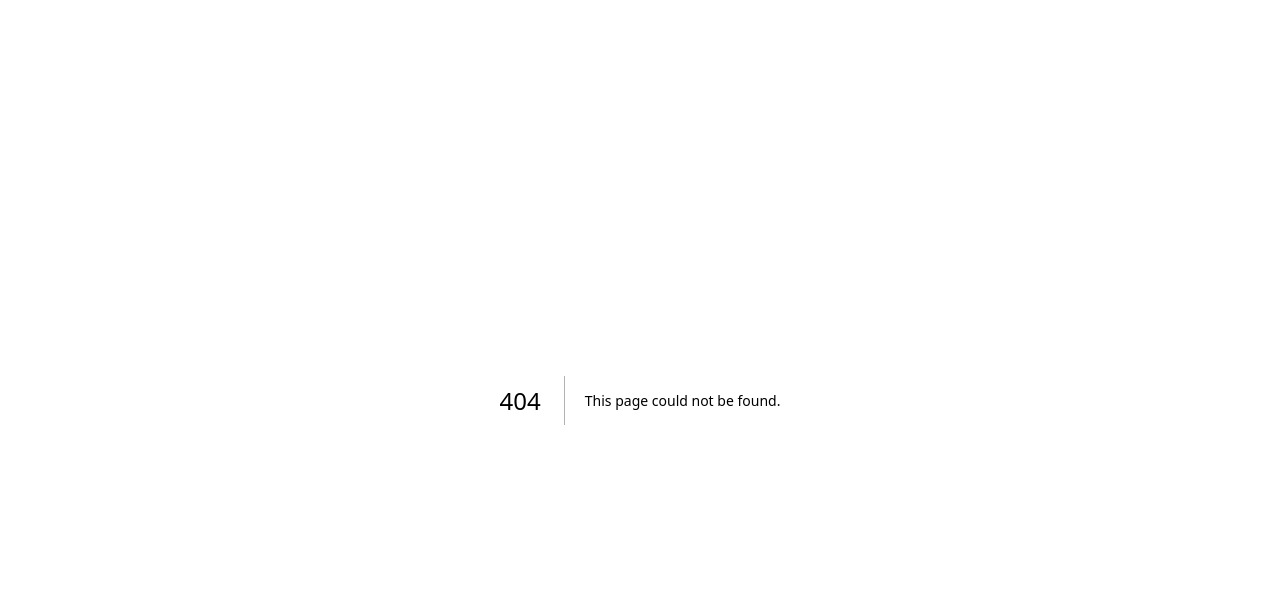
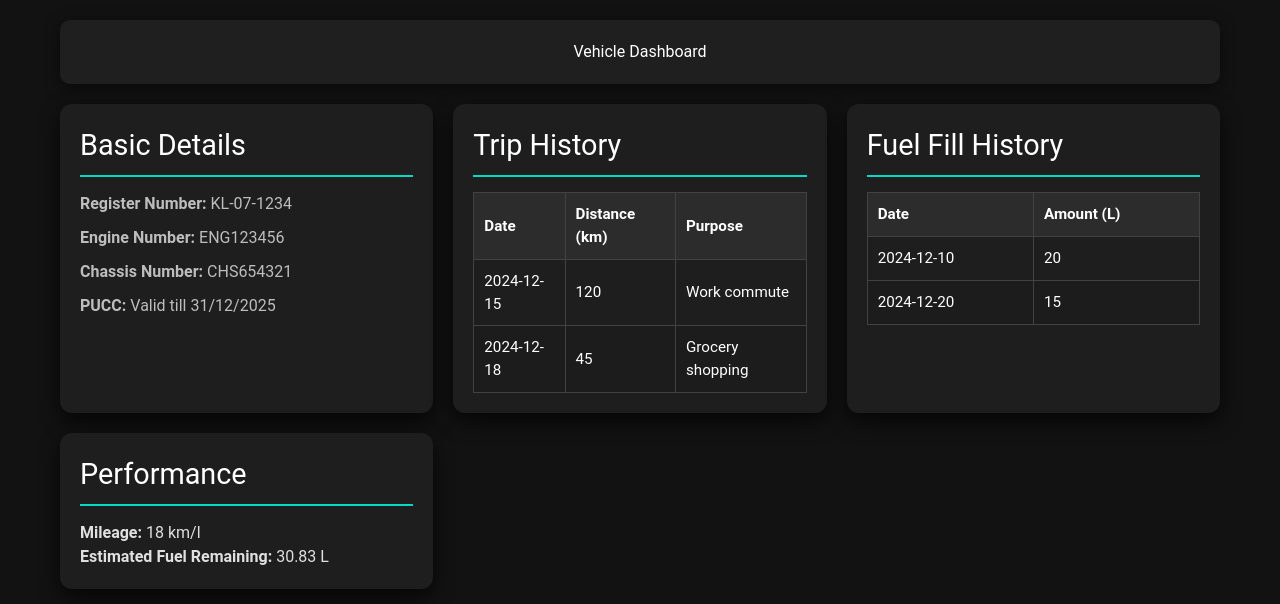
Before and after one commit to AdithyanSPillaiOfficial/Auto-Range, a Next.js app: page /dashboard/vehicledetails/1 in a window 1280 px wide. Before the commit this address had no page. Shown: the top 604 px of the page. Built offline with nearby package versions, Linux system fonts and the light colour scheme.

Commit message:
Added vehicle detail dashboard

```diff
--- /dev/null
+++ b/src/app/dashboard/vehicledetails/[vehiclenum]/page.jsx
@@ -0,0 +1,94 @@
+"use client";
+import React, { useState } from 'react';
+import './vehiclepage.css';
+
+function Page() {
+  const [vehicle, setVehicle] = useState({
+    registerNumber: 'KL-07-1234',
+    engineNumber: 'ENG123456',
+    chassisNumber: 'CHS654321',
+    pucc: 'Valid till 31/12/2025',
+    tripHistory: [
+      { date: '2024-12-15', distance: 120, purpose: 'Work commute' },
+      { date: '2024-12-18', distance: 45, purpose: 'Grocery shopping' },
+    ],
+    fuelFillHistory: [
+      { date: '2024-12-10', amount: 20 },
+      { date: '2024-12-20', amount: 15 },
+    ],
+    mileage: 18,
+    fuelCapacity: 40,
+  });
+
+  const calculateFuelRemaining = () => {
+    const totalDistance = vehicle.tripHistory.reduce((acc, trip) => acc + trip.distance, 0);
+    const totalFuelUsed = totalDistance / vehicle.mileage;
+    return Math.max(vehicle.fuelCapacity - totalFuelUsed, 0);
+  };
+
+  return (
+    <div className="page-container">
+      <header className="header">
+        <h1>Vehicle Dashboard</h1>
+      </header>
+      <main className="main-content">
+        <section className="vehicle-info card">
+          <h2>Basic Details</h2>
+          <ul>
+            <li><strong>Register Number:</strong> {vehicle.registerNumber}</li>
+            <li><strong>Engine Number:</strong> {vehicle.engineNumber}</li>
+            <li><strong>Chassis Number:</strong> {vehicle.chassisNumber}</li>
+            <li><strong>PUCC:</strong> {vehicle.pucc}</li>
+          </ul>
+        </section>
+        <section className="trip-history card">
+          <h2>Trip History</h2>
+          <table>
+            <thead>
+              <tr>
+                <th>Date</th>
+                <th>Distance (km)</th>
+                <th>Purpose</th>
+              </tr>
+            </thead>
+            <tbody>
+              {vehicle.tripHistory.map((trip, index) => (
+                <tr key={index}>
+                  <td>{trip.date}</td>
+                  <td>{trip.distance}</td>
+                  <td>{trip.purpose}</td>
+                </tr>
+              ))}
+            </tbody>
+          </table>
+        </section>
+        <section className="fuel-history card">
+          <h2>Fuel Fill History</h2>
+          <table>
+            <thead>
+              <tr>
+                <th>Date</th>
+                <th>Amount (L)</th>
+              </tr>
+            </thead>
+            <tbody>
+              {vehicle.fuelFillHistory.map((fill, index) => (
+                <tr key={index}>
+                  <td>{fill.date}</td>
+                  <td>{fill.amount}</td>
+                </tr>
+              ))}
+            </tbody>
+          </table>
+        </section>
+        <section className="mileage-info card">
+          <h2>Performance</h2>
+          <p><strong>Mileage:</strong> {vehicle.mileage} km/l</p>
+          <p><strong>Estimated Fuel Remaining:</strong> {calculateFuelRemaining().toFixed(2)} L</p>
+        </section>
+      </main>
+    </div>
+  );
+}
+
+export default Page;
--- /dev/null
+++ b/src/app/dashboard/vehicledetails/[vehiclenum]/vehiclepage.css
@@ -0,0 +1,114 @@
+/* General Styles */
+body {
+    margin: 0;
+    font-family: 'Roboto', sans-serif;
+    background-color: #121212;
+    color: #e0e0e0;
+  }
+
+  /* Page Container */
+  .page-container {
+    padding: 20px;
+    max-width: 1200px;
+    margin: auto;
+  }
+
+  /* Header */
+  .header {
+    text-align: center;
+    background-color: #1f1f1f;
+    color: #ffffff;
+    padding: 20px;
+    border-radius: 10px;
+    box-shadow: 0 4px 15px rgba(0, 0, 0, 0.5);
+    margin-bottom: 20px;
+  }
+
+  /* Main Content Grid */
+  .main-content {
+    display: grid;
+    gap: 20px;
+    grid-template-columns: repeat(auto-fit, minmax(320px, 1fr));
+  }
+
+  /* Card Style */
+  .card {
+    background-color: #1e1e1e;
+    border-radius: 12px;
+    box-shadow: 0 8px 20px rgba(0, 0, 0, 0.7);
+    padding: 20px;
+    transition: transform 0.3s ease, box-shadow 0.3s ease;
+  }
+
+  .card:hover {
+    transform: translateY(-8px);
+    box-shadow: 0 12px 25px rgba(0, 0, 0, 0.9);
+  }
+
+  /* Card Heading */
+  .card h2 {
+    font-size: 1.8rem;
+    border-bottom: 2px solid #03dac5;
+    padding-bottom: 8px;
+    margin-bottom: 15px;
+    color: #ffffff;
+  }
+
+  /* Lists */
+  ul {
+    list-style: none;
+    padding: 0;
+    margin: 0;
+  }
+
+  ul li {
+    margin: 10px 0;
+    font-size: 1rem;
+    color: #bdbdbd;
+  }
+
+  /* Tables */
+  table {
+    width: 100%;
+    border-collapse: collapse;
+    margin-top: 10px;
+    color: #ffffff;
+  }
+
+  table th,
+  table td {
+    border: 1px solid #424242;
+    padding: 10px;
+    text-align: left;
+    font-size: 0.95rem;
+  }
+
+  table th {
+    background-color: #2c2c2c;
+    color: #ffffff;
+  }
+
+  table tbody tr:nth-child(even) {
+    background-color: #1c1c1c;
+  }
+
+  table tbody tr:hover {
+    background-color: #333333;
+    transition: background-color 0.2s ease;
+  }
+
+  /* Button (Optional) */
+  button {
+    background-color: #03dac5;
+    color: #121212;
+    border: none;
+    padding: 10px 15px;
+    border-radius: 6px;
+    cursor: pointer;
+    font-size: 1rem;
+    transition: background-color 0.3s ease;
+  }
+
+  button:hover {
+    background-color: #00c4a7;
+  }
```
Also changed, not shown: widgets/Popup/Popup.jsx (added, +18 -0 lines).
